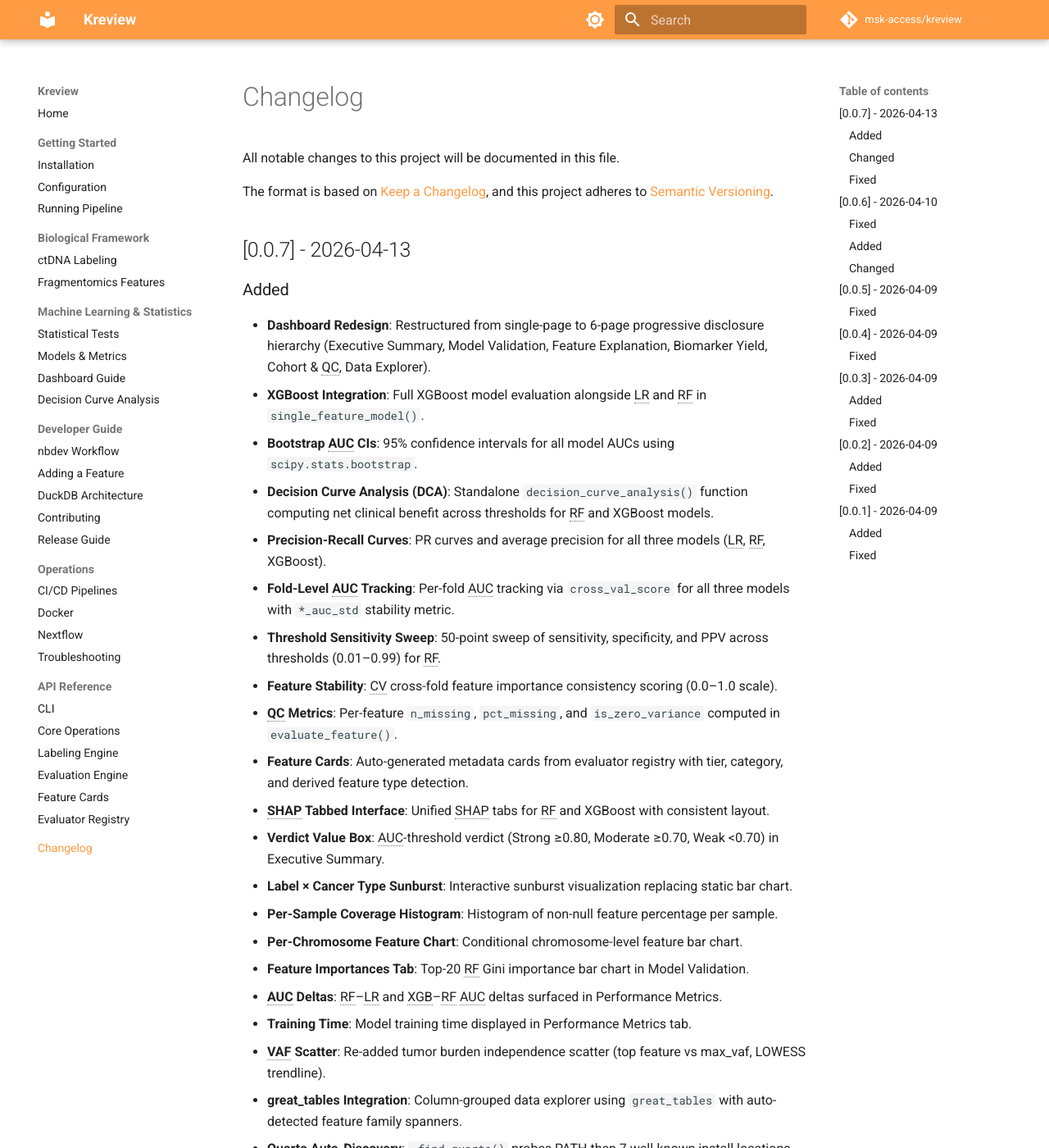
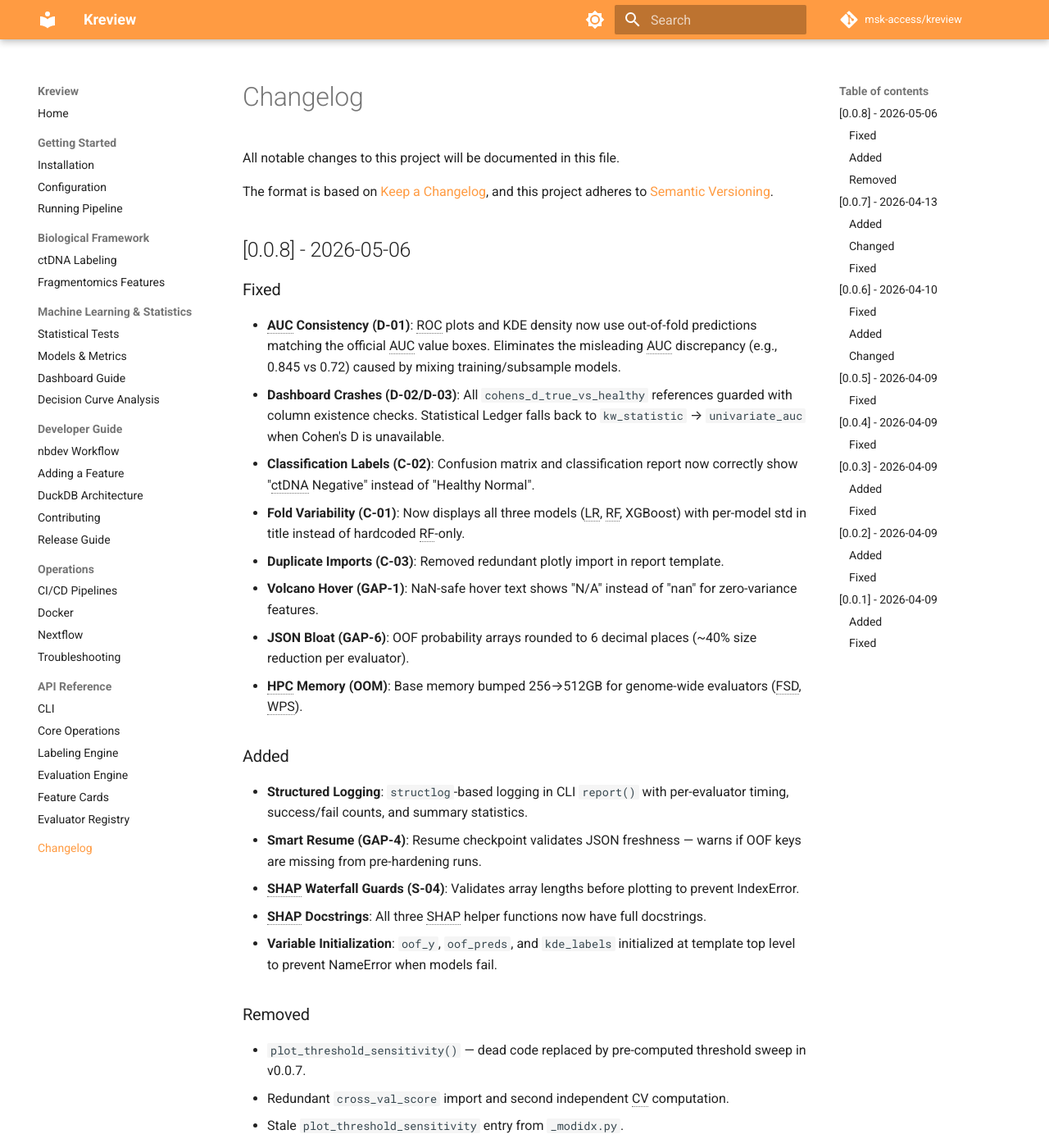
Before and after one commit to msk-access/kreview, an MkDocs documentation site: the page built from docs/changelog.md, in a window 1280 px wide and 1400 px high. Shown: the whole window at 82% size. Built offline with MkDocs 1.6.1 and Material for MkDocs 9.7.7, drawn with Linux system fonts in a browser that asks for light colours; comment, search, counter and statistics services are not loaded; the version menu is left out.

Commit message:
release: v0.0.8

```diff
--- a/docs/changelog.md
+++ b/docs/changelog.md
@@ -4,6 +4,29 @@ All notable changes to this project will be documented in this file.
 
 The format is based on [Keep a Changelog](https://keepachangelog.com/en/1.0.0/),
 and this project adheres to [Semantic Versioning](https://semver.org/spec/v2.0.0.html).
+
+## [0.0.8] - 2026-05-06
+### Fixed
+- **AUC Consistency (D-01)**: ROC plots and KDE density now use out-of-fold predictions matching the official AUC value boxes. Eliminates the misleading AUC discrepancy (e.g., 0.845 vs 0.72) caused by mixing training/subsample models.
+- **Dashboard Crashes (D-02/D-03)**: All `cohens_d_true_vs_healthy` references guarded with column existence checks. Statistical Ledger falls back to `kw_statistic` → `univariate_auc` when Cohen's D is unavailable.
+- **Classification Labels (C-02)**: Confusion matrix and classification report now correctly show "ctDNA Negative" instead of "Healthy Normal".
+- **Fold Variability (C-01)**: Now displays all three models (LR, RF, XGBoost) with per-model std in title instead of hardcoded RF-only.
+- **Duplicate Imports (C-03)**: Removed redundant plotly import in report template.
+- **Volcano Hover (GAP-1)**: NaN-safe hover text shows "N/A" instead of "nan" for zero-variance features.
+- **JSON Bloat (GAP-6)**: OOF probability arrays rounded to 6 decimal places (~40% size reduction per evaluator).
+- **HPC Memory (OOM)**: Base memory bumped 256→512GB for genome-wide evaluators (FSD, WPS).
+
+### Added
+- **Structured Logging**: `structlog`-based logging in CLI `report()` with per-evaluator timing, success/fail counts, and summary statistics.
+- **Smart Resume (GAP-4)**: Resume checkpoint validates JSON freshness — warns if OOF keys are missing from pre-hardening runs.
+- **SHAP Waterfall Guards (S-04)**: Validates array lengths before plotting to prevent IndexError.
+- **SHAP Docstrings**: All three SHAP helper functions now have full docstrings.
+- **Variable Initialization**: `oof_y`, `oof_preds`, and `kde_labels` initialized at template top level to prevent NameError when models fail.
+
+### Removed
+- `plot_threshold_sensitivity()` — dead code replaced by pre-computed threshold sweep in v0.0.7.
+- Redundant `cross_val_score` import and second independent CV computation.
+- Stale `plot_threshold_sensitivity` entry from `_modidx.py`.
 
 ## [0.0.7] - 2026-04-13
 ### Added
--- a/kreview/__init__.py
+++ b/kreview/__init__.py
@@ -1 +1 @@
-__version__ = "0.0.7"
+__version__ = "0.0.8"
```
Also changed, not shown: CHANGELOG.md (+23 -0 lines), 9 other files.
